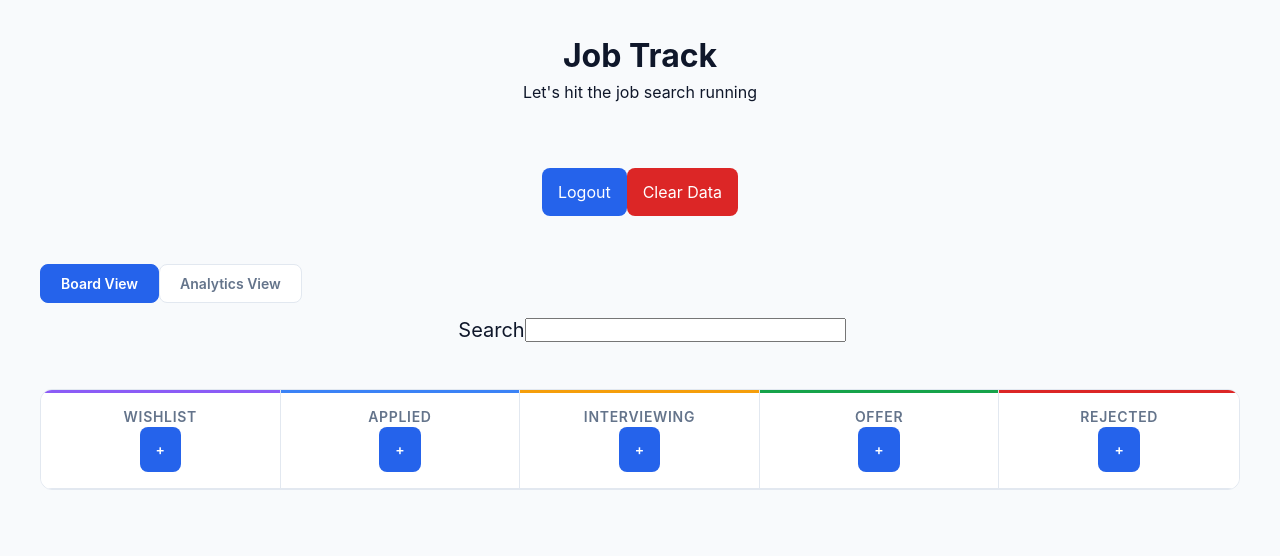
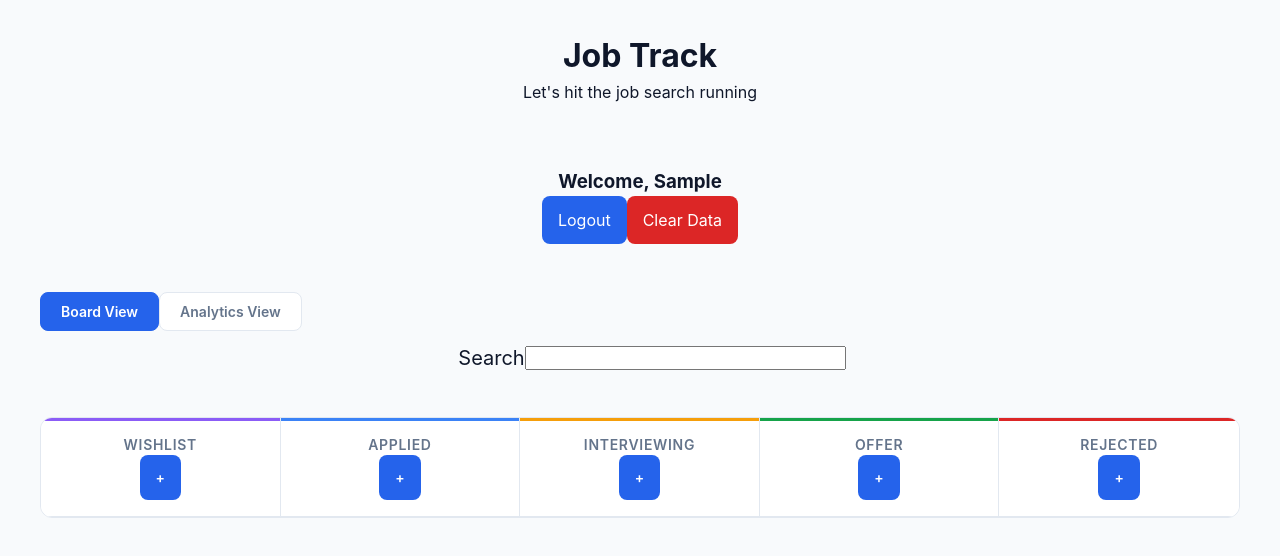
Before and after one commit to RyanTF313/jobTracker-react, a React (Vite) app: page / in a window 1280 px wide. Both pictures are taken after typing "Sample" into the empty fields and a click on the button "Login". Shown: the top 556 px of the page. Built offline with nearby package versions, Linux system fonts and the light colour scheme.

Commit message:
ticket 4 complete

```diff
--- /dev/null
+++ b/src/components/WelcomeBar.tsx
@@ -0,0 +1,13 @@
+type WelcomeBarProps = {
+  user: string | null;
+  isReturning: boolean;
+};
+export const WelcomeBar = ({ user, isReturning }: WelcomeBarProps) => {
+  return (
+    <>
+      <h3 id="welcome-message">
+        {isReturning ? "Welcome back" : "Welcome"}, {user}
+      </h3>
+    </>
+  );
+};
--- a/src/components/WelcomeSection.tsx
+++ b/src/components/WelcomeSection.tsx
@@ -1,9 +1,22 @@
 import type { SubmitEvent, MouseEvent } from "react";
+import { useEffect } from "react";
 import { useAppState } from "./../hooks";
+import { WelcomeBar } from "./WelcomeBar";
 
 export const WelcomeSection = () => {
-  const { dispatch } = useAppState();
+  const { state, dispatch } = useAppState();
+  const { auth } = state;
   const logout = () => dispatch({ type: "LOGOUT" });
+
+  useEffect(() => {
+    if (auth.user) {
+      const knownRaw = localStorage.getItem("jobTracker_known_users");
+      const known: string[] = knownRaw ? (JSON.parse(knownRaw) as string[]) : [];
+      if (!known.includes(auth.user)) {
+        localStorage.setItem("jobTracker_known_users", JSON.stringify([...known, auth.user]));
+      }
+    }
+  }, [auth.user]);
 
   const handleSubmit = (event: SubmitEvent<HTMLFormElement>): void => {
     event.preventDefault();
@@ -11,13 +24,13 @@ export const WelcomeSection = () => {
   };
 
   const handleClick = (event: MouseEvent<HTMLButtonElement>): void => {
-    console.log(event)
+    console.log(event);
   };
 
   return (
     <>
       <section id="welcome-section">
-        <h3 id="welcome-message"></h3>
+        <WelcomeBar user={auth.user} isReturning={auth.isReturning} />
         <form id="logout-form" onSubmit={handleSubmit}>
           <button type="submit" id="logout-button" className="btn">
             Logout
--- a/src/hooks/AppContext.tsx
+++ b/src/hooks/AppContext.tsx
@@ -10,7 +10,7 @@ const AUTH_KEY = "jobTracker_auth";
 const initialState: AppState = {
   jobs: [],
   filteredJobs: [],
-  auth: { isLoggedIn: false, user: null },
+  auth: { isLoggedIn: false, user: null, isReturning: false },
 };
 
 function loadJobsFromStorage(): Job[] {
@@ -25,7 +25,7 @@ function loadJobsFromStorage(): Job[] {
 }
 
 function loadAuthFromStorage(): AuthState {
-  const fallback: AuthState = { isLoggedIn: false, user: null };
+  const fallback: AuthState = { isLoggedIn: false, user: null, isReturning: false };
   try {
     const raw = sessionStorage.getItem(AUTH_KEY);
     if (!raw) return fallback;
@@ -37,7 +37,13 @@ function loadAuthFromStorage(): AuthState {
     ) {
       return fallback;
     }
-    return parsed as AuthState;
+    const auth = parsed as AuthState;
+    if (auth.isLoggedIn && auth.user) {
+      const knownRaw = localStorage.getItem("jobTracker_known_users");
+      const known: string[] = knownRaw ? (JSON.parse(knownRaw) as string[]) : [];
+      auth.isReturning = known.includes(auth.user);
+    }
+    return auth;
   } catch {
     return fallback;
   }
@@ -57,7 +63,11 @@ export function AppProvider({ children }: { children: React.ReactNode }) {
   }, [state.jobs]);
 
   useEffect(() => {
-    sessionStorage.setItem(AUTH_KEY, JSON.stringify(state.auth));
+    if (state.auth.isLoggedIn) {
+      sessionStorage.setItem(AUTH_KEY, JSON.stringify(state.auth));
+    } else {
+      sessionStorage.removeItem(AUTH_KEY);
+    }
   }, [state.auth]);
 
   return (
--- a/src/hooks/appReducer.ts
+++ b/src/hooks/appReducer.ts
@@ -37,15 +37,19 @@ export const appReducer = (state: AppState, action: AppAction): AppState => {
       };
     case "SET_FILTERED_JOBS":
       return { ...state, filteredJobs: action.payload };
-    case "LOGIN":
+    case "LOGIN": {
+      const username = action.payload.user;
+      const knownRaw = localStorage.getItem("jobTracker_known_users");
+      const known: string[] = knownRaw ? (JSON.parse(knownRaw) as string[]) : [];
       return {
         ...state,
-        auth: { isLoggedIn: true, user: action.payload.user },
+        auth: { isLoggedIn: true, user: username, isReturning: known.includes(username) },
       };
+    }
     case "LOGOUT":
       return {
         ...state,
-        auth: { isLoggedIn: false, user: null },
+        auth: { isLoggedIn: false, user: null, isReturning: false },
         filteredJobs: state.jobs,
       };
     default:
--- a/src/types/state.ts
+++ b/src/types/state.ts
@@ -3,6 +3,7 @@ import type { Job } from "./job";
 export interface AuthState {
   isLoggedIn: boolean;
   user: string | null;
+  isReturning: boolean;
 }
 
 export interface AppState {
```
